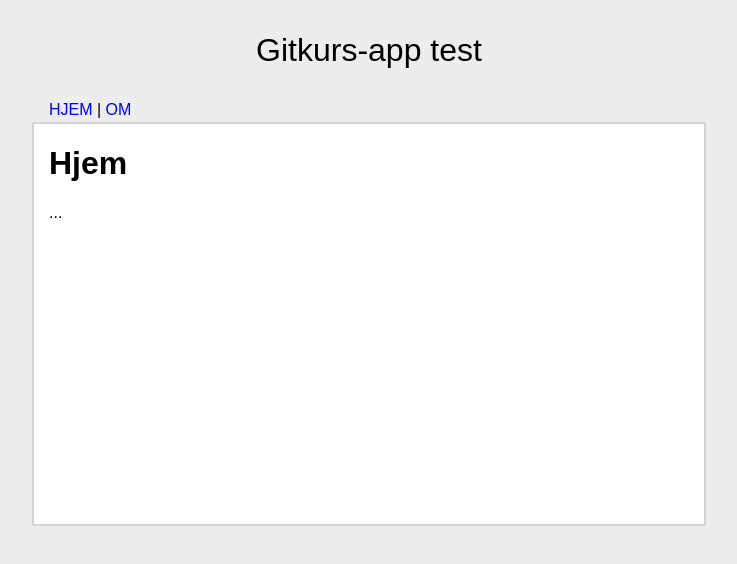
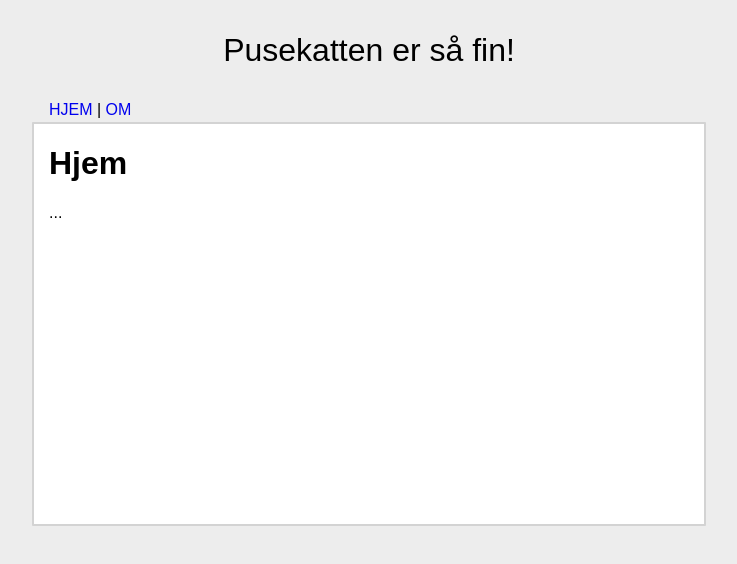
Before and after one commit to usn-gitkurs/app9, a plain HTML site: page index.html in a window 1280 px wide. Shown: the whole page, without its empty margins (271-1008 px from the left). Drawn offline with Linux system fonts and the light colour scheme.

Commit message:
Endre overskrift

```diff
--- a/index.html
+++ b/index.html
@@ -7,7 +7,7 @@
     </head>
     <body>
         <div class="header">
-            <p>Gitkurs-app test</p>
+            <p>Pusekatten er  så fin!</p>
         </div>
         <nav>
             <a href="index.html">Hjem</a> |
```
